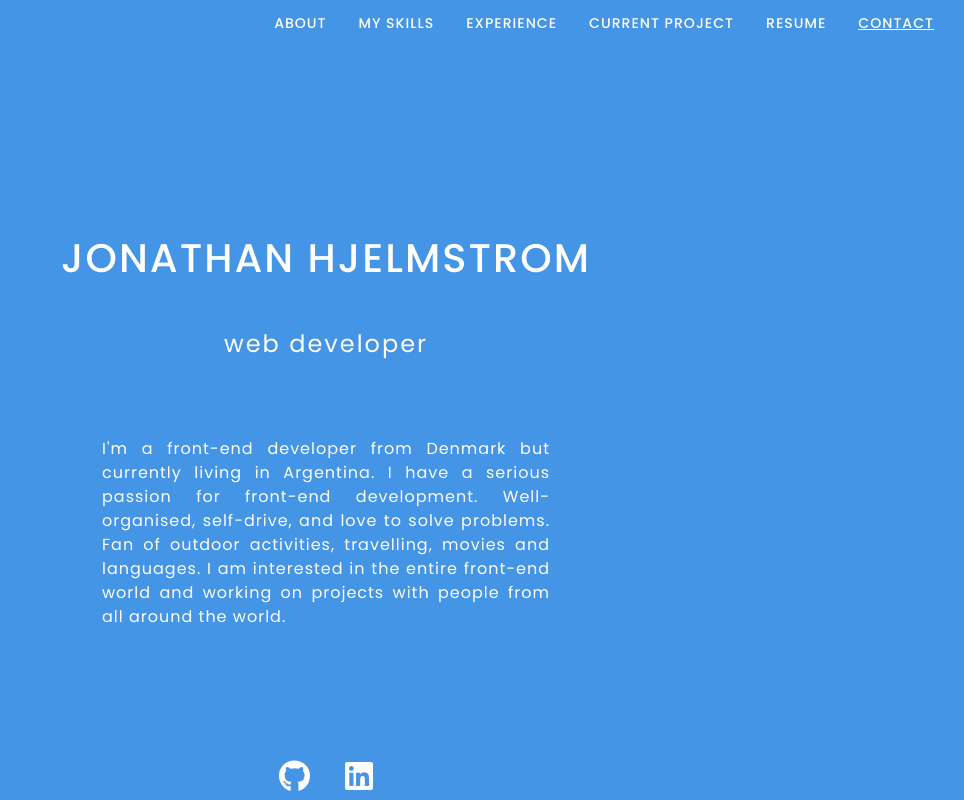
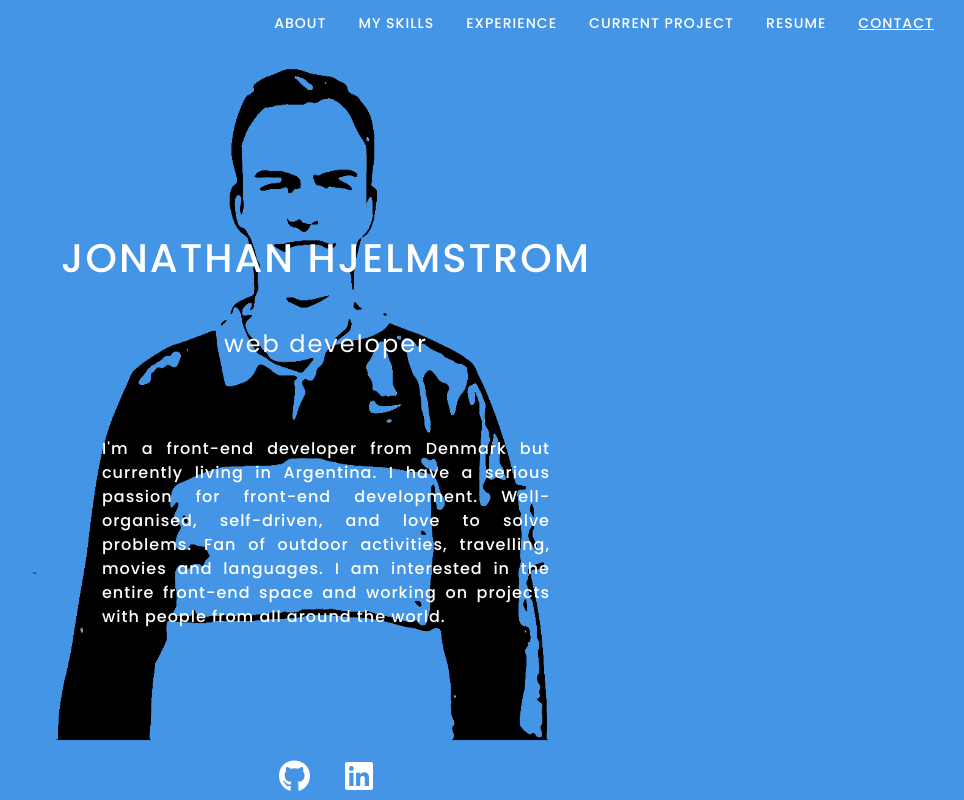
Before and after one commit to Jonjo7Dia/portfolio, a React (Create React App) app: page / in a window 1280 px wide. Shown: the whole page, without its empty margins (314-1278 px from the left). Built offline with nearby package versions, Linux system fonts and the light colour scheme.

Commit message:
ready to implement animation on contact form

```diff
--- a/src/components/body/about/About.js
+++ b/src/components/body/about/About.js
@@ -2,6 +2,7 @@ import classes from "./About.module.css";
 import AboutHeader from "./aboutComponents/AboutHeader";
 import AboutBody from "./aboutComponents/AboutBody";
 import { useEffect, useRef, useState } from "react";
+import image from '../../images/about-background.png'
 
 function About(props) {
   const myRef = useRef();
@@ -20,7 +21,9 @@ function About(props) {
   return (
     <div className={classes.about}  >
       <div className={classes.marker} ref={myRef}></div>
-
+       <div className={classes.backgroundPhoto}>
+         <img src={image} alt=""/>
+       </div>
       <AboutHeader />
       <AboutBody />
     </div>
--- a/src/components/body/about/About.module.css
+++ b/src/components/body/about/About.module.css
@@ -8,7 +8,19 @@
     position: relative;
     overflow: hidden;
 }
+.backgroundPhoto {
+    position: absolute;
+    height: 100vh;
+    width: 100%;
+    display: flex;
+    justify-content: center;
 
+}
+.backgroundPhoto img {
+    max-height: 100%;
+    max-width: 100%;
+    transform: scale(1.1,1.3);
+}
 .marker {
     position: absolute;
     bottom: 50%;
--- a/src/components/body/about/aboutComponents/AboutBody.js
+++ b/src/components/body/about/aboutComponents/AboutBody.js
@@ -7,8 +7,8 @@ function AboutBody() {
       <p>
         I'm a front-end developer from Denmark but currently living in
         Argentina. I have a serious passion for front-end development.
-        Well-organised, self-drive, and love to solve problems. Fan of outdoor
-        activities, travelling, movies and languages. I am interested in the entire front-end world and
+        Well-organised, self-driven, and love to solve problems. Fan of outdoor
+        activities, travelling, movies and languages. I am interested in the entire front-end space and
         working on projects with people from all around the world.
       </p>
 
--- a/src/components/body/about/aboutComponents/AboutBody.module.css
+++ b/src/components/body/about/aboutComponents/AboutBody.module.css
@@ -9,6 +9,7 @@
     color: white;
     font-family: 'Poppins';
     letter-spacing: 1px;
+    font-weight: 500;
 }
 
 
```
Also changed, not shown: src/components/images/about-background.png (added).
